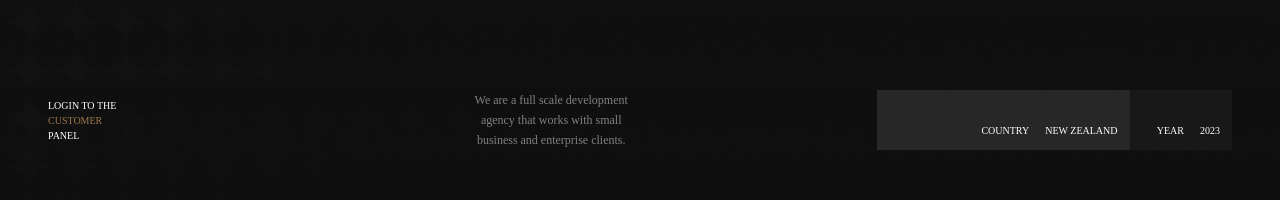
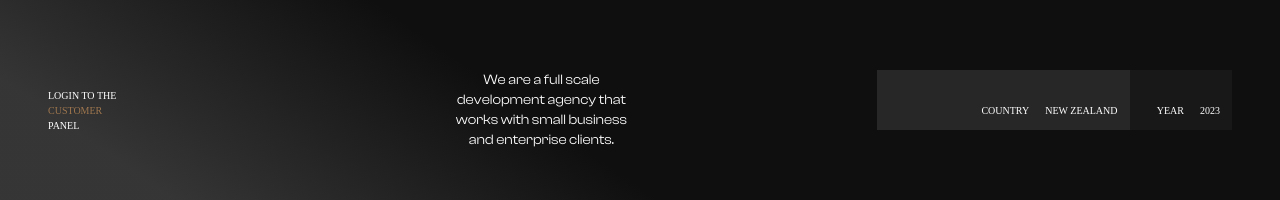
Before and after one commit to masond84/Deft-Point-Consulting, a React (Vite) app: page / in a window 1280 px wide. Shown: the part 810-1010 px from the top of the page. Built offline with nearby package versions, Linux system fonts and the light colour scheme.

Commit message:
Update to design

```diff
--- a/src/assets/styles/landingStyles.css
+++ b/src/assets/styles/landingStyles.css
@@ -101,13 +101,6 @@
 
   .about a span {
     color: #9e764e;
-  }
-
-  .about p {
-    width: 30%;
-    font-family: "Neue Montreal";
-    color: gray;
-    font-size: 12px;
   }
 
   .location {
--- a/src/components/home/Hero.tsx
+++ b/src/components/home/Hero.tsx
@@ -37,14 +37,18 @@ const Hero: React.FC = () => {
     }, []);
 
     return (
-        <section className="relative w-full h-screen bg-[#0e0e0e] overflow-hidden"
+        <section className="relative w-full h-screen overflow-hidden"
             style={{
                 backgroundImage: `url(${abstractDesign})`,
                 backgroundSize: 'cover',
                 backgroundPosition: 'center',
                 backgroundRepeat: 'no-repeat',
+                background: 'linear-gradient(215deg, #0F0F0F 72%, #0f0f0f98 92%)',
+                overflow: 'hidden',
             }}
         >
+
+
             {/* Wrapper Image */}
             <div className="wrapper-img">
                 <div className="box z-10"></div>
@@ -87,7 +91,7 @@ const Hero: React.FC = () => {
                             <span>customer</span> <br />
                             panel
                         </a>
-                        <p className="w-1/3 font-clash text-gray-200 text-sm text-center">
+                        <p className="w-1/3 font-clash text-white text-sm text-center">
                             We are a full scale development agency that works with small business and enterprise clients.
                         </p>
                     </div>
--- a/src/components/home/ReasonsToChoose.tsx
+++ b/src/components/home/ReasonsToChoose.tsx
@@ -102,7 +102,7 @@ const ReasonsToChoose: React.FC = () => {
     <section
       className="py-8 md:py-16 lg:py-20 relative text-white"
       style={{
-        background: 'linear-gradient(135deg, #272727 0%, #0f0f0f 92%)',
+        background: 'linear-gradient(285deg, #0F0F0F 60%, #0f0f0f98 92%)',
         overflow: 'hidden',
       }}
     >
```
